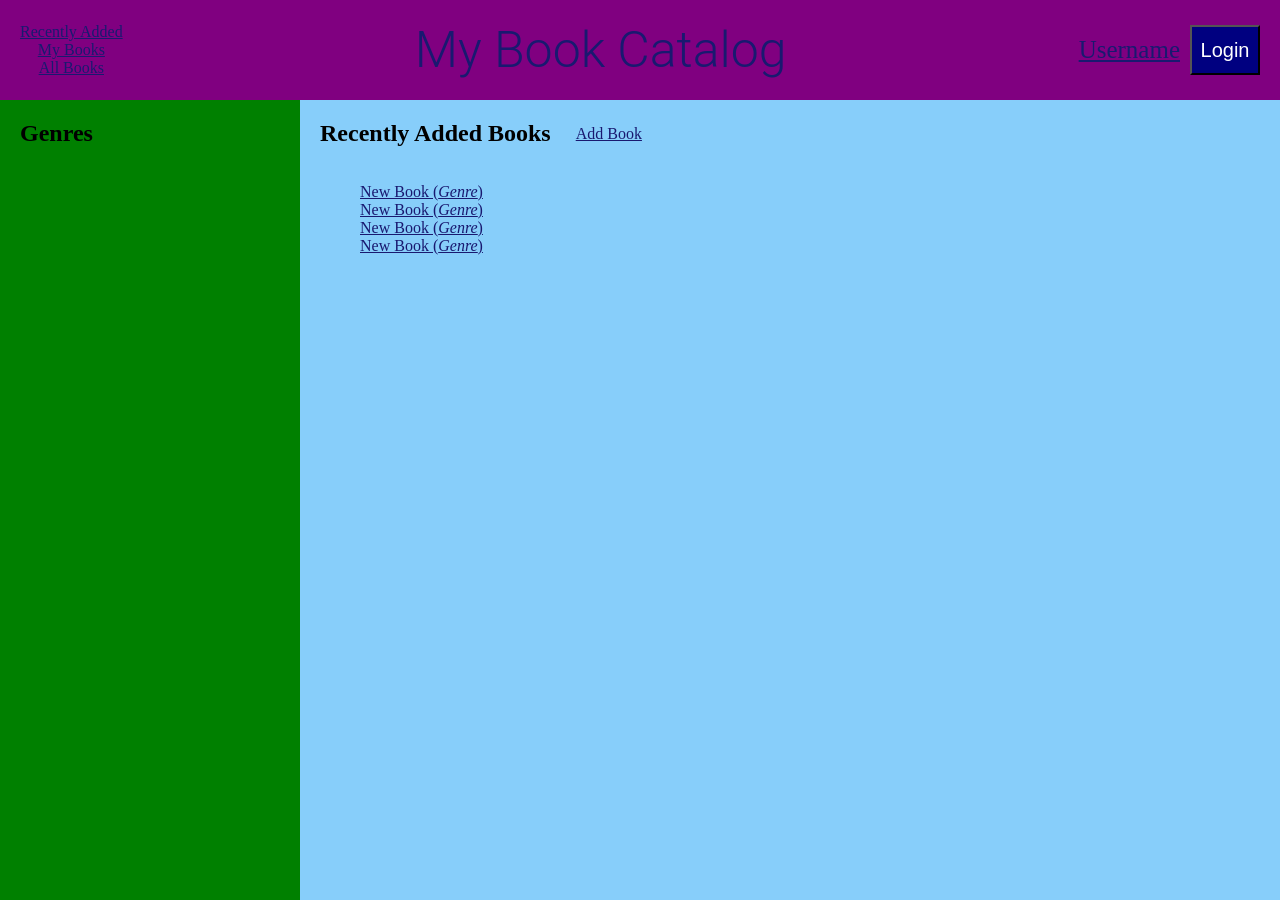
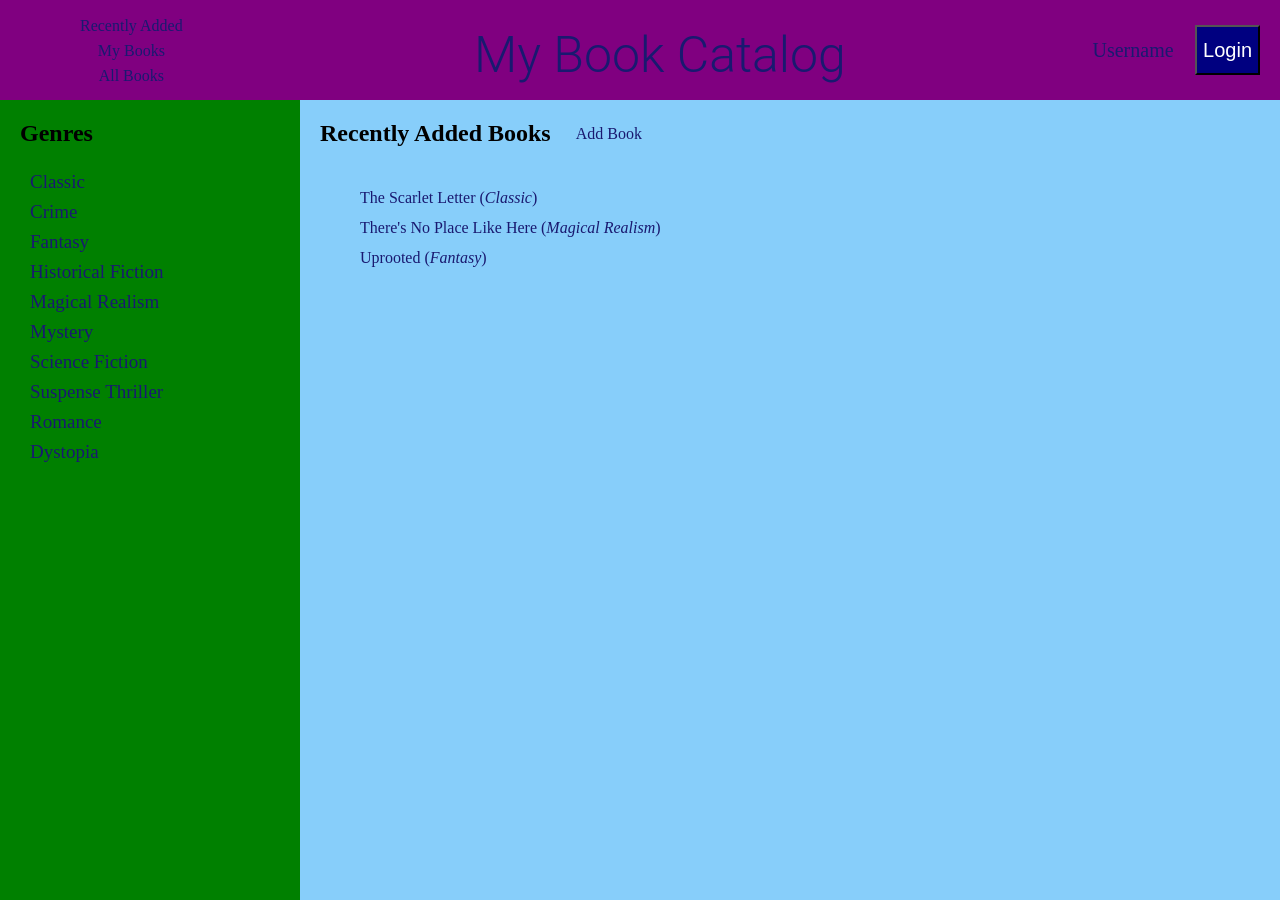
Before and after one commit to sarah-thomens/item-catalog-project, a Flask app: page / in a window 1280 px wide. Run offline with Flask 2, Linux system fonts and the light colour scheme.

Commit message:
Added Recent Books to actual page.

```diff
--- a/catalog/application.py
+++ b/catalog/application.py
@@ -1,5 +1,5 @@
 from flask import Flask, render_template, request, redirect, jsonify, url_for, flash
-from sqlalchemy import create_engine, asc
+from sqlalchemy import create_engine, asc, desc
 from sqlalchemy.orm import sessionmaker
 from database_setup import Base, Book, User
 from flask import session as login_session
@@ -26,7 +26,7 @@ session = DBSession()
 @app.route('/')
 @app.route('/recent/')
 def showRecentBooks():
-	recentBooks = session.query(Book)
+	recentBooks = session.query(Book).order_by(desc(Book.id))
 	return render_template('recentlyAdded.html', recentBooks = recentBooks)
 
 
--- a/catalog/static/styles.css
+++ b/catalog/static/styles.css
@@ -2,6 +2,16 @@
 a
 {
 	color: midnightblue;
+	text-decoration: none;
+}
+
+a:hover
+{
+	color: hotpink;
+	text-shadow: 1px 1px pink;
+	padding: 5px;
+	border: 1px solid pink;
+	border-radius: 20px;
 }
 
 /*--HTML and BODY CSS----------------------------------------------------------*/
@@ -43,50 +53,61 @@ body
 header
 {
 	display: flex;
+	flex-direction: row;
 	height: 100px;
 	background-color: purple;
 }
 
 header nav
 {
-	margin-left: 20px;
+	width: 10%;
 	list-style: none;
 	margin-top: auto;
 	margin-bottom: auto;
+	margin-left: 20px;
 	text-align: center;
+	line-height: 25px;
 }
 
 .page-title
 {
+	width: 75%;
 	font-family: "Helvetica Neue Light", Roboto, Helvetica, Arial, sans-serif;
 	font-size: 50px;
 	color: midnightblue;
-	line-height: 60px;
+	line-height: 70px;
 	font-weight: 300;
 	margin-top: 20px;
 	margin-bottom: 20px;
-	margin-left: auto;
-	margin-right: auto;
+	text-align: center;
 }
 
 .username
 {
+	width: 10%;
 	margin-top: auto;
 	margin-bottom: auto;
-	margin-right: 10px;
-	font-size: 25px;
+	font-size: 20px;
+	text-align: center;
+	margin-right: 0.5vw;
 }
 
 .login-button
 {
+	width: 70px;
 	font-size: 20px;
 	color: white;
 	background-color: navy;
 	height: 50px;
-	width: 70px;
 	margin-top: auto;
 	margin-bottom: auto;
 	margin-right: 20px;
+}
+
+.login-button:hover
+{
+	color: navy;
+	background-color: white;
 }
 
 /*-------------------------------------------------------------------------------
@@ -99,27 +120,28 @@ header nav
 	height: 100vh;
 }
 
-
+/*--Sidebar CSS----------------------------------------------------------------*/
 .sidebar
 {
-	display: flex;
-	flex-direction: column;
 	flex: 1;
 	max-width: 300px;
 	padding-left: 20px;
 	background-color: green;
 }
 
+.genres-list
+{
+	list-style: none;
+	padding-left: 10px;
+	font-size: 19px;
+	line-height: 30px;
+}
+
+/*--Main Page Information CSS--------------------------------------------------*/
 .main
 {
 	flex: 3;
 	padding-left: 20px;
-}
-
-.add-book-link
-{
-	padding-left: 25px;
-	padding-top: 25px;
 }
 
 .page-headers
@@ -128,12 +150,28 @@ header nav
 	flex-direction: row;
 }
 
+.add-book-link
+{
+	margin-left: 25px;
+	margin-top: 25px;
+}
+
+.add-book-link:hover
+{
+	margin-left: 20px;
+	margin-top: 15px;
+	padding-top: 15px;
+}
+
 .recent-books
 {
 	list-style: none;
+	line-height: 30px;
 }
 
-/* Responsive Code */
+/*-------------------------------------------------------------------------------
+ Responsive CSS Code
+-------------------------------------------------------------------------------*/
 @media (max-width: 600px)
 {
 	.main-and-sidebar-wrapper
@@ -148,3 +186,51 @@ header nav
 		margin-bottom: 60px;
 	}
 }
+
+/*--CSS Change at width of 1350px----------------------------------------------*/
+@media (max-width: 1350px)
+{
+	header nav
+	{
+		width: 20%;
+	}
+}
+
+/*--CSS Change at width of 1000px----------------------------------------------*/
+@media (max-width: 1000px)
+{
+	header
+	{
+		height: 100px;
+	}
+
+	header nav
+	{
+		font-size: 2vw;
+		width: 10%;
+		margin-left: 20px;
+		line-height: 1.5vw;
+	}
+
+	.page-title
+	{
+		width: 75%;
+		font-size: 50px;
+		line-height: 70px;
+	}
+
+	.username
+	{
+		width: 10%;
+		font-size: 20px;
+		margin-right: 0.5vw;
+	}
+
+	.login-button
+	{
+		width: 70px;
+		font-size: 20px;
+		height: 50px;
+		margin-right: 20px;
+	}
+}
--- a/catalog/templates/genres.html
+++ b/catalog/templates/genres.html
@@ -1 +1,14 @@
 <h2>Genres</h2>
+
+<ul class="genres-list">
+	<li><a href="#">Classic</a></li>
+	<li><a href="#">Crime</a></li>
+	<li><a href="#">Fantasy</a></li>
+	<li><a href="#">Historical Fiction</a></li>
+	<li><a href="#">Magical Realism</a></li>
+	<li><a href="#">Mystery</a></li>
+	<li><a href="#">Science Fiction</a></li>
+	<li><a href="#">Suspense Thriller</a></li>
+	<li><a href="#">Romance</a></li>
+	<li><a href="#">Dystopia</a></li>
+</ul>
--- a/catalog/templates/recentlyAdded.html
+++ b/catalog/templates/recentlyAdded.html
@@ -14,10 +14,11 @@
 			<a class="add-book-link" href="#">Add Book</a>
 		</div>
 		<ul class="recent-books">
-			<li><a href="#">New Book (<em>Genre</em>)</a></li>
-			<li><a href="#">New Book (<em>Genre</em>)</a></li>
-			<li><a href="#">New Book (<em>Genre</em>)</a></li>
-			<li><a href="#">New Book (<em>Genre</em>)</a></li>
+			{% for book in recentBooks %}
+				<li><a href="#">
+					{{book.title}} (<em>{{book.genre}}</em>)
+				</a></li>
+			{% endfor %}
 		</ul>
 	</section>
 </div>
```
Also changed, not shown: catalog/starterBooks.py (+10 -2 lines), catalog/booksCatalog.db, catalog/static/ScarletLetter.jpg (added), catalog/static/TNPLH.jpg (added).
